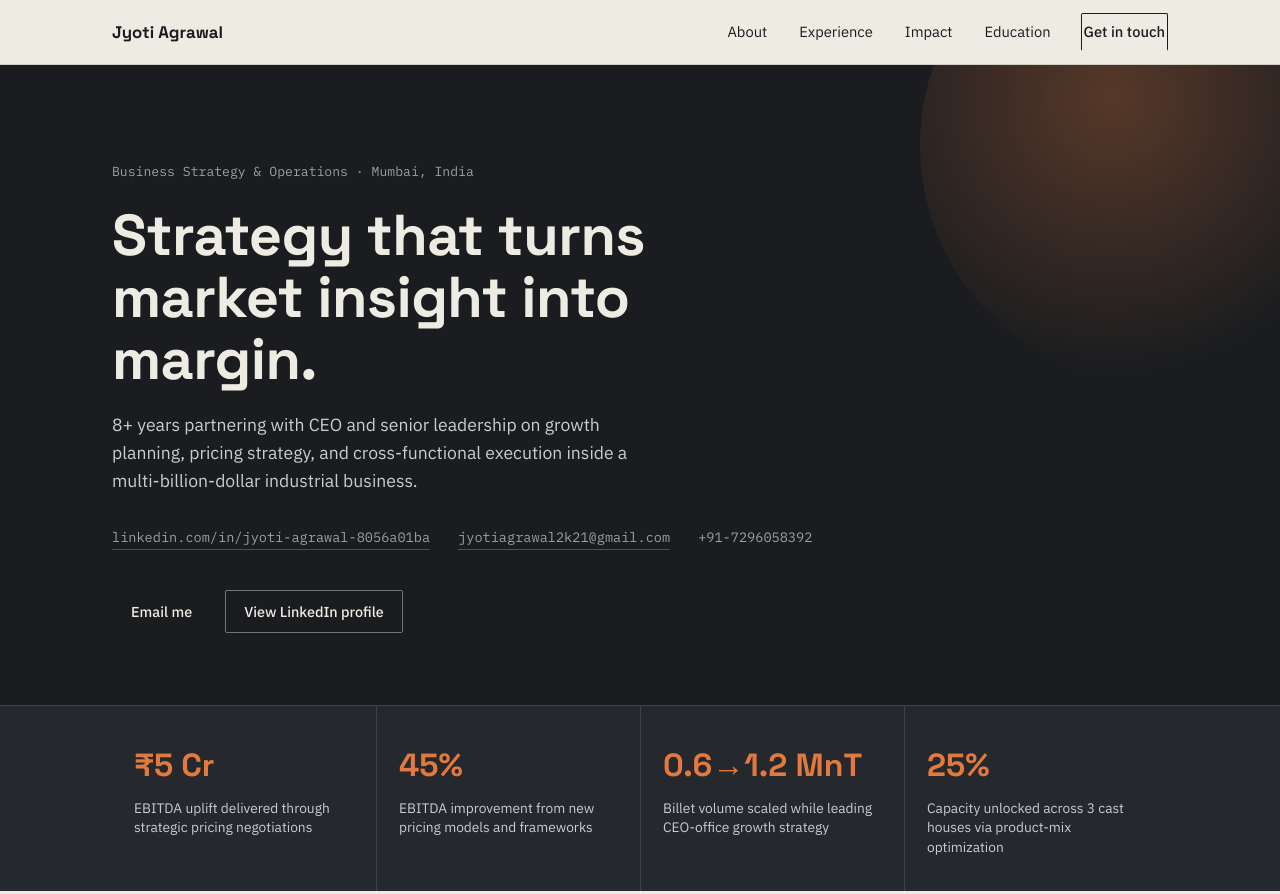
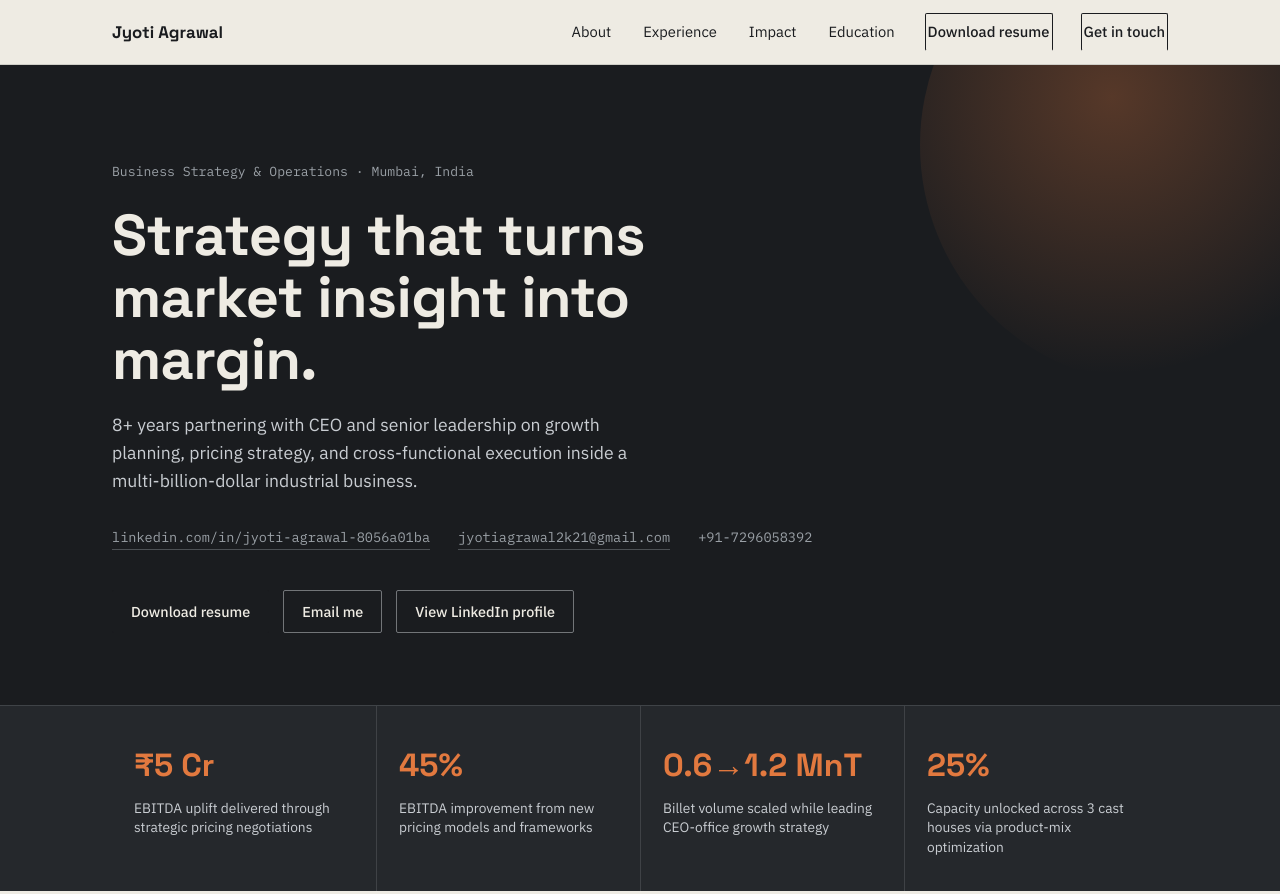
Before and after one commit to jyotiagrawal2k21/jyotiagrawal2k21.github.io, a plain HTML site: page index.html in a window 1280 px wide. Shown: the top 894 px of the page. Drawn offline with Linux system fonts and the light colour scheme.

Commit message:
Add resume download links to index.html
Added download links for resume in multiple sections.

```diff
--- a/index.html
+++ b/index.html
@@ -272,6 +272,7 @@
       <a href="#experience">Experience</a>
       <a href="#impact">Impact</a>
       <a href="#education">Education</a>
+      <a class="btn ghost" href="JyotiAgrawal_Strategy.pdf" download>Download resume</a>
       <a class="btn ghost" href="#contact">Get in touch</a>
     </nav>
   </div>
@@ -288,7 +289,8 @@
       <span>+91-7296058392</span>
     </div>
     <div class="cta-row">
-      <a class="btn solid" href="mailto:jyotiagrawal2k21@gmail.com">Email me</a>
+      <a class="btn solid" href="JyotiAgrawal_Strategy.pdf" download>Download resume</a>
+      <a class="btn ghost" href="mailto:jyotiagrawal2k21@gmail.com">Email me</a>
       <a class="btn ghost" href="https://www.linkedin.com/in/jyoti-agrawal-8056a01ba/" target="_blank" rel="noopener">View LinkedIn profile</a>
     </div>
   </div>
@@ -517,6 +519,7 @@
       <a class="btn solid" href="mailto:jyotiagrawal2k21@gmail.com">jyotiagrawal2k21@gmail.com</a>
       <a class="btn ghost" href="tel:+917296058392">+91-7296058392</a>
       <a class="btn ghost" href="https://www.linkedin.com/in/jyoti-agrawal-8056a01ba/" target="_blank" rel="noopener">LinkedIn</a>
+      <a class="btn ghost" href="JyotiAgrawal_Strategy.pdf" download>Download resume</a>
     </div>
     <div class="foot-bottom">
       <span>Jyoti Agrawal — Business Strategy Professional</span>
```
